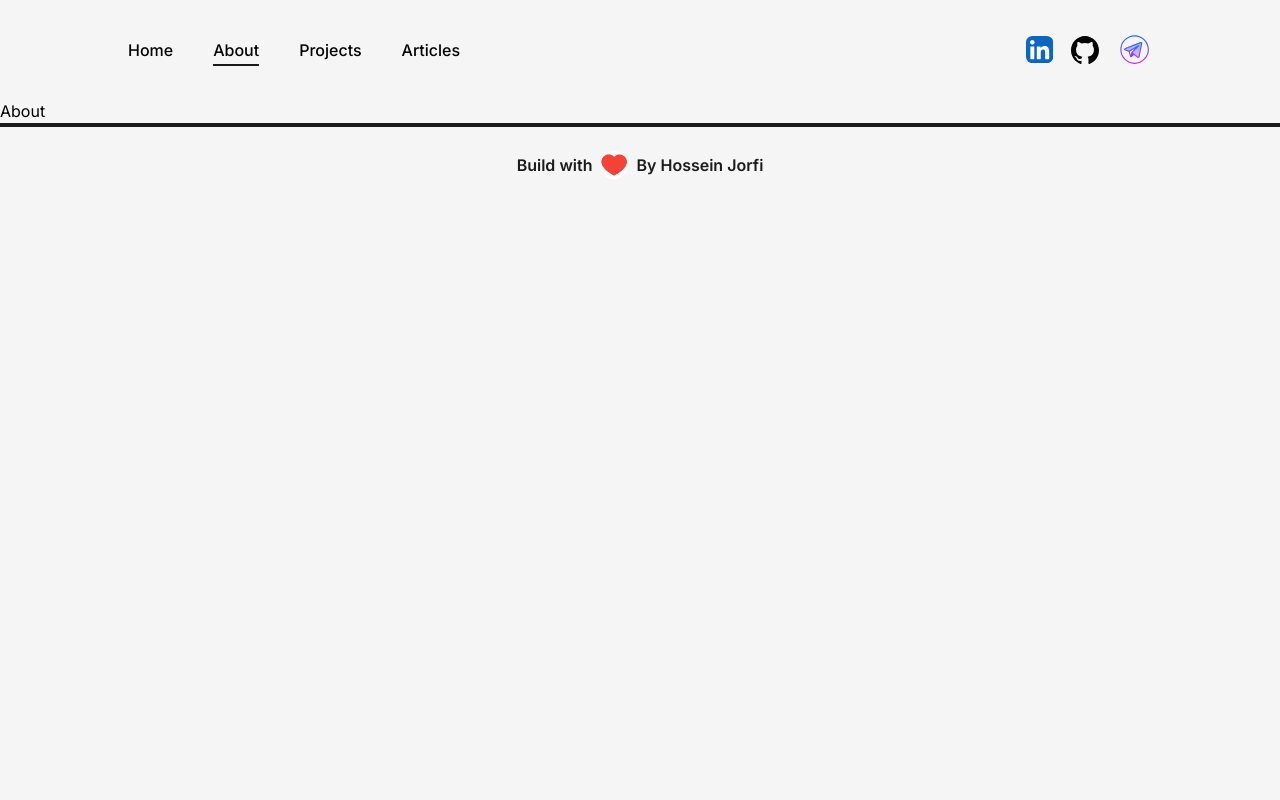
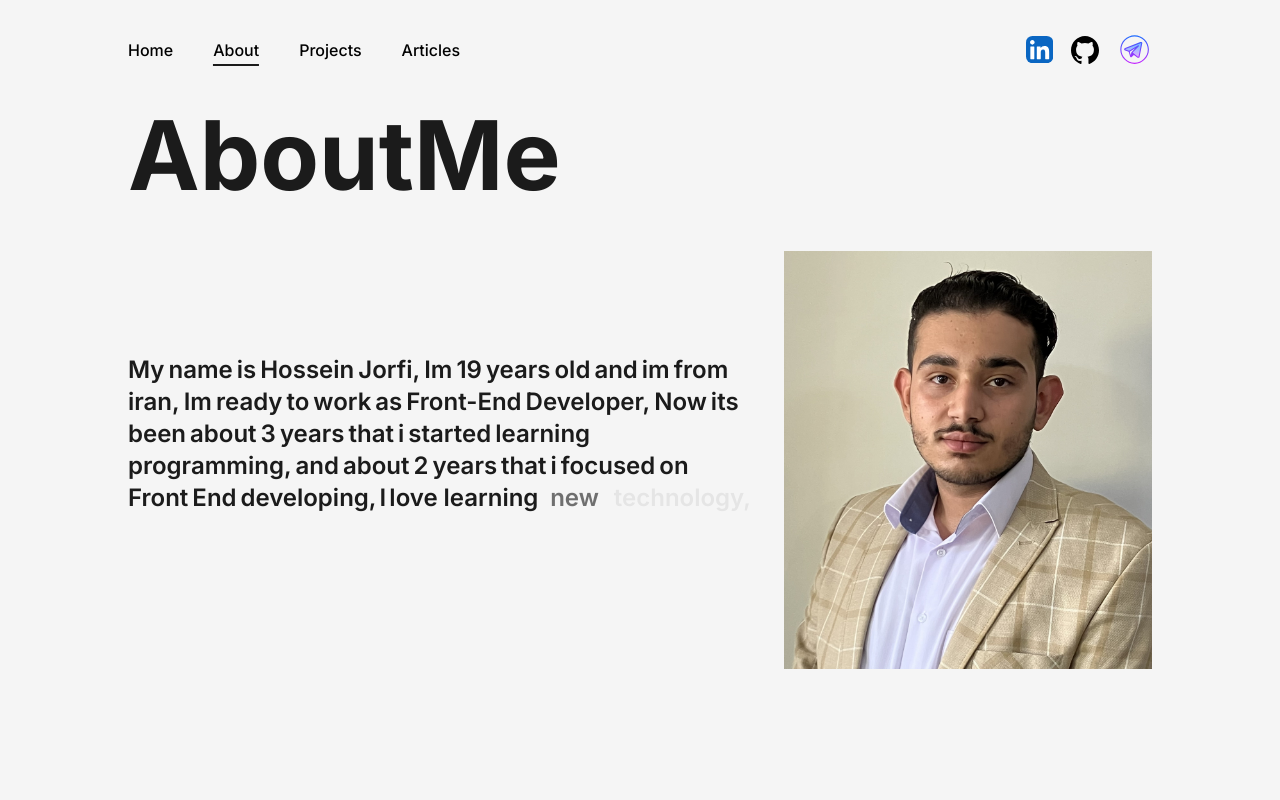
Before and after one commit to hossein-jorfi/portfolio-website, a Next.js app: page /About in a window 1280 px wide. Shown: the top 800 px of the page. Built offline with nearby package versions, Linux system fonts and the light colour scheme.

Commit message:
about page started'

```diff
--- a/src/app/About/page.tsx
+++ b/src/app/About/page.tsx
@@ -1,9 +1,68 @@
-const page = () => {
-      return (
-            <div>
-                  About
-            </div>
-      );
+"use client";
+import AnimatedText from "@/components/AnimatedText";
+import { motion } from "framer-motion";
+import myPic2 from "../../../public/images/myPic2.JPEG";
+import Image from "next/image";
+
+const Paragraph = ({ value }: { value: string }) => {
+  const splitedWord = value.split(" ");
+  const container = {
+    hidden: { opacity: 0 },
+    visible: (i = 1) => ({
+      opacity: 1,
+      transition: { staggerChildren: 0.12, delayChildren: 0.04 * i },
+    }),
+  };
+  const child = {
+    visible: {
+      opacity: 1,
+      x: 0,
+      transition: {
+        type: "spring",
+        damping: 12,
+        stiffness: 100,
+      },
+    },
+    hidden: {
+      opacity: 0,
+      x: 20,
+      transition: {
+        type: "spring",
+        damping: 12,
+        stiffness: 100,
+      },
+    },
+  };
+
+  return (
+    <motion.p
+      className="text-2xl mt-3 font-semibold text-dark"
+      variants={container}
+      initial="hidden"
+      animate="visible"
+    >
+      {splitedWord.map((item, index) => (
+        <motion.span variants={child} key={index} className="mr-1 inline-block">
+          {item}
+        </motion.span>
+      ))}
+    </motion.p>
+  );
 };
 
-export default page;
+const Page = () => {
+  return (
+    <div className="my-container min-h-screen w-full">
+      <AnimatedText title="About Me" className="text-left" />
+      <div className="mt-10 flex justify-between items-center space-x-10">
+
+        <Paragraph value="My name is Hossein Jorfi, Im 19 years old and im from iran, Im ready to work as Front-End Developer, Now its been about 3 years that i started learning programming, and about 2 years that i focused on Front End developing, I love learning new technology, Individual development, Team Work , and i open to work in person (Tehran) and Remote" />
+        <div className="">
+          <Image src={myPic2} alt="my photo" />
+        </div>
+      </div>
+    </div>
+  );
+};
+
+export default Page;
```
Also changed, not shown: public/images/myPic2.JPEG (added).
